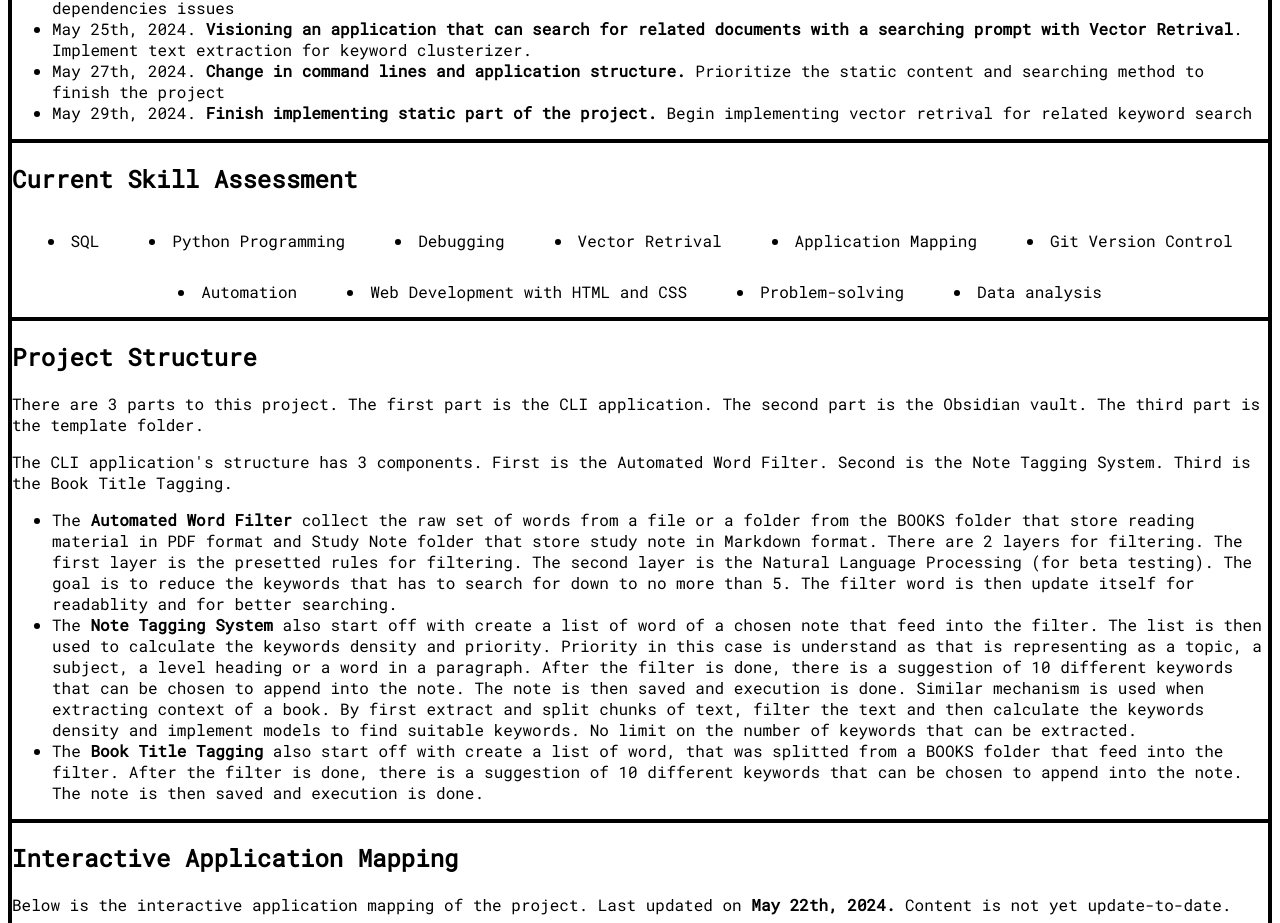
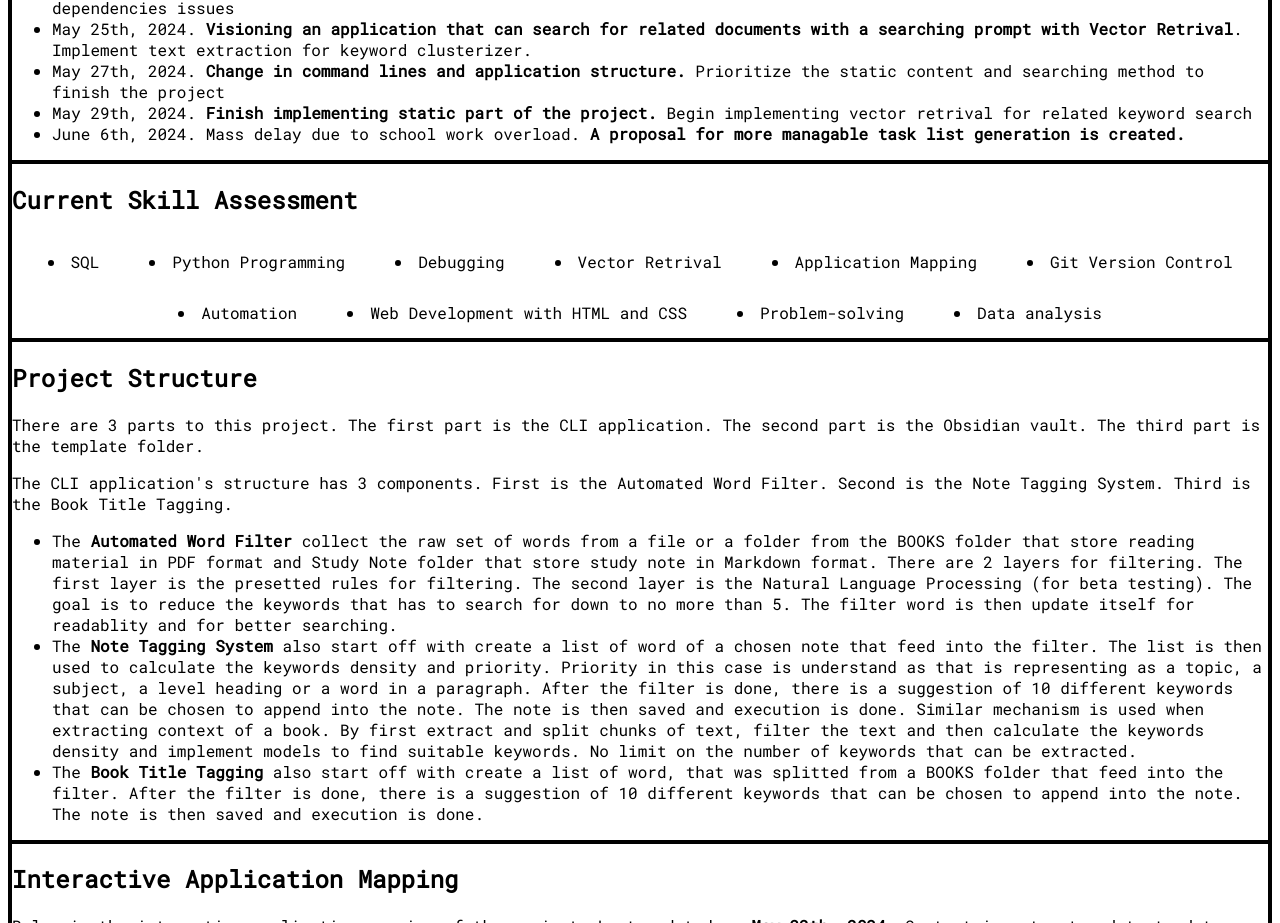
Before and after one commit to dangtom700/StudyApp_V2_May18_2024, a plain HTML site: page doc/interactive.html in a window 1280 px wide. Shown: the part 2345-3268 px from the top of the page. Drawn offline with Linux system fonts and the light colour scheme.

Commit message:
update document for new feature update

```diff
--- a/doc/interactive.html
+++ b/doc/interactive.html
@@ -102,6 +102,7 @@
         <li>May 25th, 2024. <strong>Visioning an application that can search for related documents with a searching prompt with Vector Retrival</strong>. Implement text extraction for keyword clusterizer.</li>
         <li>May 27th, 2024. <strong>Change in command lines and application structure.</strong> Prioritize the static content and searching method to finish the project</li>
         <li>May 29th, 2024. <strong> Finish implementing static part of the project.</strong> Begin implementing vector retrival for related keyword search</li>
+        <li>June 6th, 2024. Mass delay due to school work overload. <strong>A proposal for more managable task list generation is created.</strong></li>
     </ul>
 </div>
 <div class="SkillAssessment">
```
Also changed, not shown: 1 other file.
